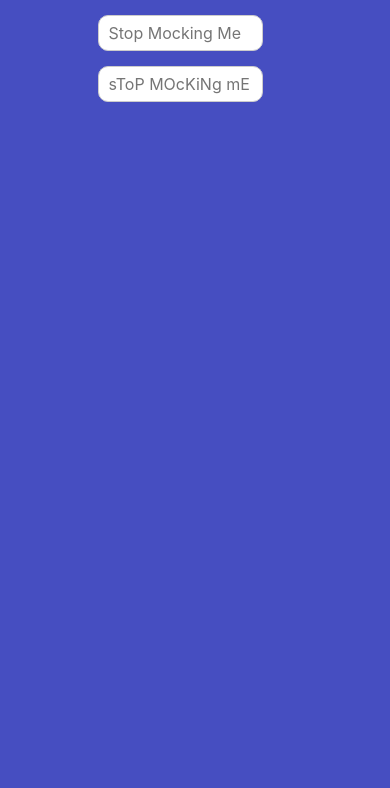
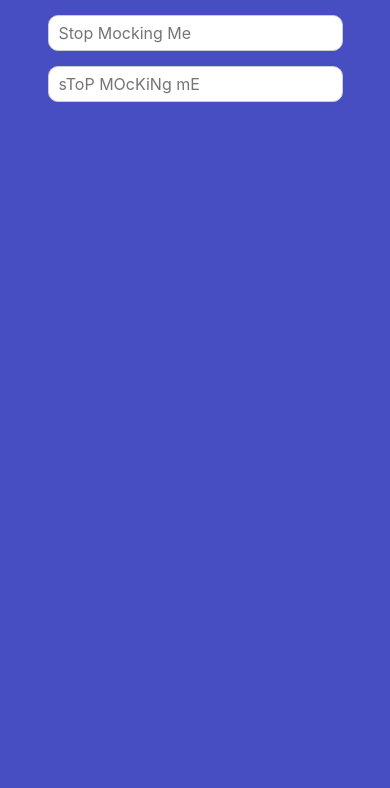
Before and after one commit to Karan-Taneja/sToP-mOCKinG-mE, a plain HTML site: page index.html in a window 390 px wide. Shown: the part 56-844 px from the top of the page. Drawn offline with nearby package versions, Linux system fonts and the light colour scheme.

Commit message:
Adjusted css/bootstrap to make mobile friendly and correct mistaken naming

```diff
--- a/index.html
+++ b/index.html
@@ -10,17 +10,21 @@
         <link rel="stylesheet" type="text/css" media="screen" href="styles/app.css" />
     </head>
     <body>
-        <nav class="navbar navbar-expand-lg navbar-dark bg-pink static-top">
+        <nav class="navbar navbar-expand-lg navbar-dark bg-blue static-top">
             <div class="container">
                 <a class="navbar-brand js-website" href="#">stopmocking.me</a>
             </div>
         </nav>
-        <div class="flex-container align-items-center">
-            <div class="col-6">
+        <div class="container">
+            <div class="row justify-content-center">
+            <div class="col-10">
                 <textarea name="input" rows="1" class="js-input field" placeholder="Stop Mocking Me"></textarea>
             </div>
-            <div class="col-6">
-                <textarea name="input" rows="1" class="js-output field" placeholder="sToP MOcKiNg mE" readonly></textarea>
+            </div>
+            <div class="row justify-content-center">
+                <div class="col-10">
+                    <textarea name="input" rows="1" class="js-output field" placeholder="sToP MOcKiNg mE" readonly></textarea>
+                </div>
             </div>
         </div>
         <script src="scripts/app.js"></script>
--- a/styles/app.css
+++ b/styles/app.css
@@ -7,21 +7,15 @@
     border-radius: 10px;
     padding: 5px 10px;
     margin-top: 15px;
-    margin-left: 50%;
     resize: none;
     overflow-y: scroll;
-}
-
-.flex-container{
-    justify-content: center;
-    text-align: center;
 }
 
 .input:focus{
     outline: none;
 }
 
-.bg-pink{
+.bg-blue{
     background-color: rgb(28, 34, 117);
 }
 
```
